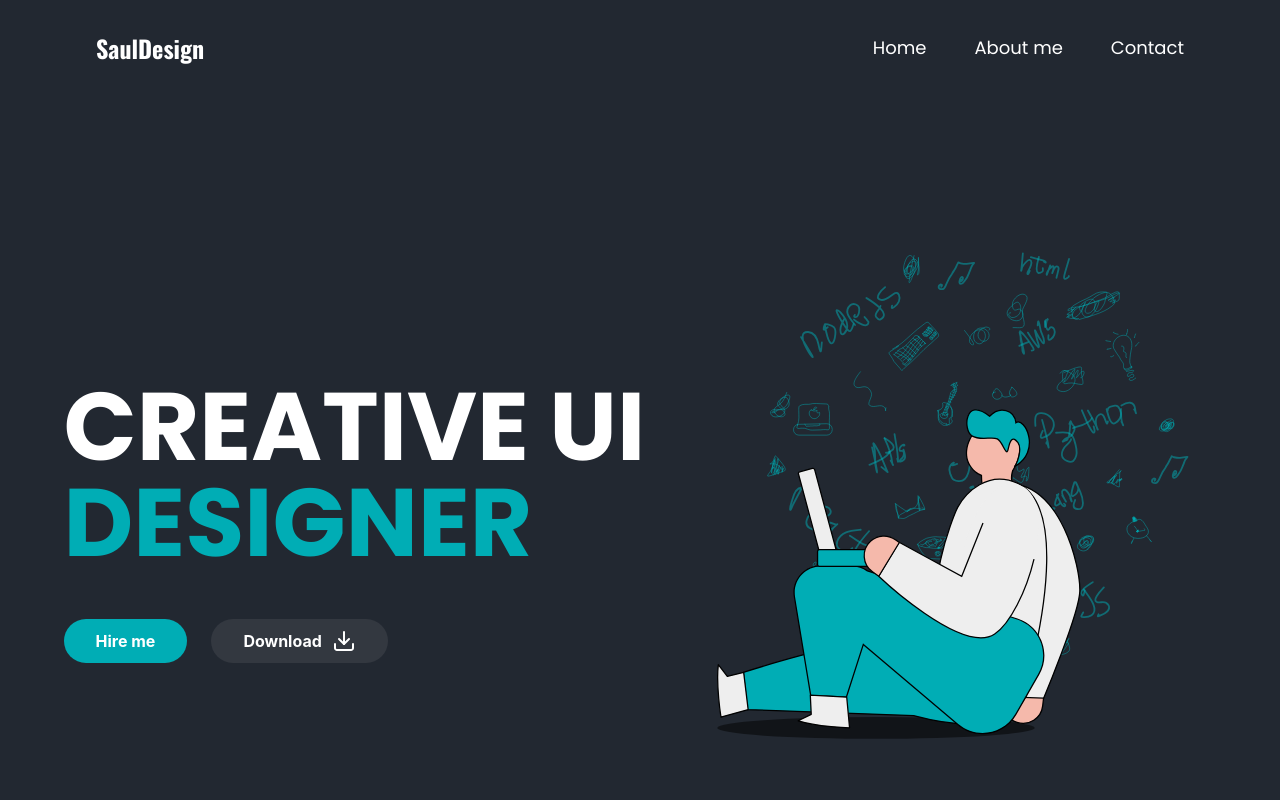
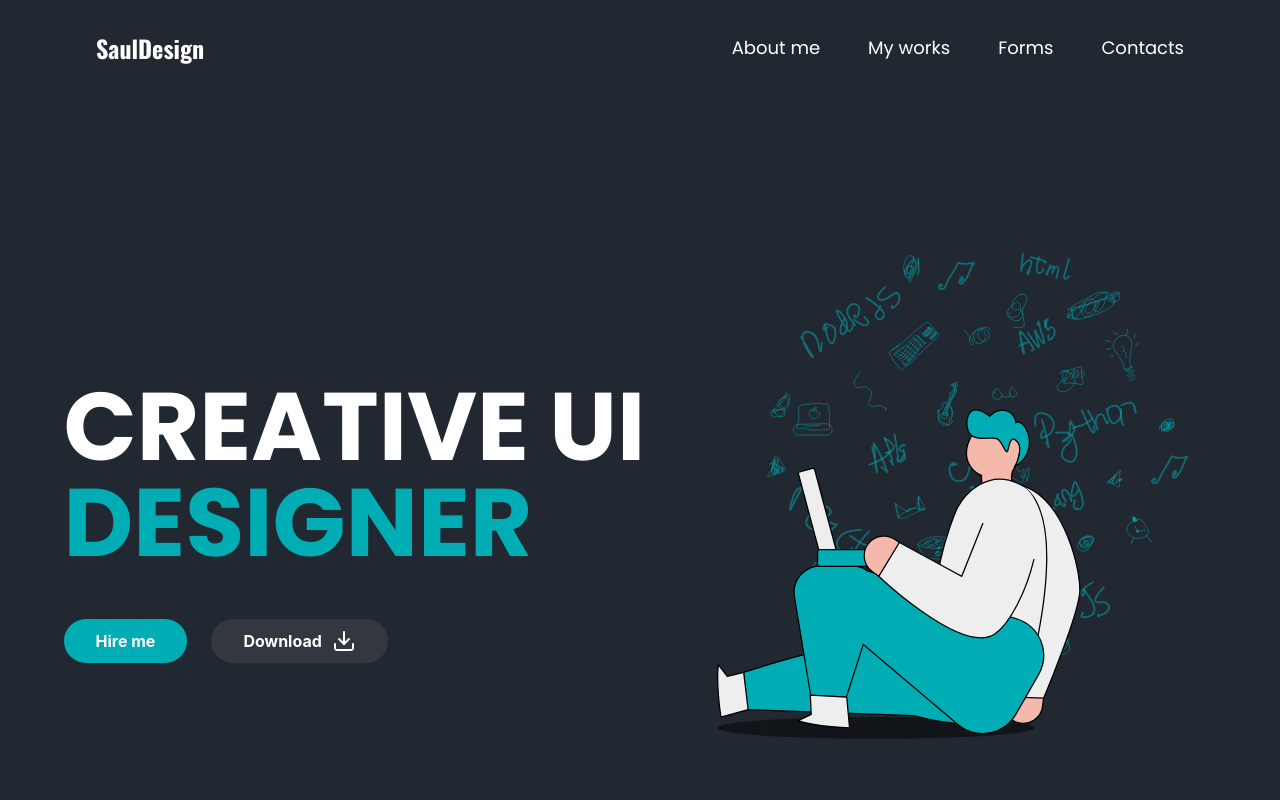
Before and after one commit to AleksBab-star/First_project_on_React, a React (Vite) app: page / in a window 1280 px wide. Shown: the top 800 px of the page. Built offline with nearby package versions, Linux system fonts and the light colour scheme.

Commit message:
Добавлены якоря и эффекты дял кнопок

```diff
--- a/src/App.tsx
+++ b/src/App.tsx
@@ -11,12 +11,13 @@ function App() {
 
   return (
     <>
+
         <Header/>
         <Hero/>
-        <About_me/>
-        <Recent_works/>
-        <Forms/>
-        <Footer/>
+        <section id = 'about'><About_me/></section>
+        <section id = 'works'><Recent_works/></section>
+        <section id = 'forms'> <Forms/></section>
+        <section id = 'footer'><Footer/></section>
     </>
   )
 }
--- a/src/components/Forms.tsx
+++ b/src/components/Forms.tsx
@@ -47,26 +47,13 @@ export default function Forms(){
                             <div className="max-md:flex max-md:justify-center">
                                 <button
                                     type="submit"
-                                    className="rounded-3xl font-bold bg-[#00ADB5] px-8 py-2.5 text-white hover:bg-[#009aa3] transition-colors flex items-center gap-2 whitespace-nowrap">
+                                    className="rounded-3xl font-bold bg-[#00ADB5] px-8 py-2.5 text-white flex items-center gap-2 whitespace-nowrap tarnsition-all duration-300 hover:scale-105 hover:brightness-110">
                                     Send Message
-                                    <svg className="max-md:hidden" width="30" height="31" viewBox="0 0 30 31" fill="none" xmlns="http://www.w3.org/2000/svg">
-                                        <g filter="url(#filter0_d_25_10046)">
-                                            <path d="M25 2L14 13" stroke="#EEEEEE" strokeWidth="2" strokeLinecap="round" strokeLinejoin="round"/>
-                                            <path d="M25 2L18 22L14 13L5 9L25 2Z" stroke="#EEEEEE" strokeWidth="2" strokeLinecap="round" strokeLinejoin="round"/>
-                                        </g>
-                                        <defs>
-                                            <filter id="filter0_d_25_10046" x="-1" y="0" width="32" height="32" filterUnits="userSpaceOnUse" colorInterpolationFilters="sRGB">
-                                                <feFlood floodOpacity="0" result="BackgroundImageFix"/>
-                                                <feColorMatrix in="SourceAlpha" type="matrix" values="0 0 0 0 0 0 0 0 0 0 0 0 0 0 0 0 0 0 127 0" result="hardAlpha"/>
-                                                <feOffset dy="4"/>
-                                                <feGaussianBlur stdDeviation="2"/>
-                                                <feComposite in2="hardAlpha" operator="out"/>
-                                                <feColorMatrix type="matrix" values="0 0 0 0 0 0 0 0 0 0 0 0 0 0 0 0 0 0 0.5 0"/>
-                                                <feBlend mode="normal" in2="BackgroundImageFix" result="effect1_dropShadow_25_10046"/>
-                                                <feBlend mode="normal" in="SourceGraphic" in2="effect1_dropShadow_25_10046" result="shape"/>
-                                            </filter>
-                                        </defs>
+                                    <svg className="max-md:hidden" width="26" height="26" viewBox="0 0 24 24" fill="none" xmlns="http://www.w3.org/2000/svg">
+                                        <path d="M22 2L11 13" stroke="white" strokeWidth="2.2" strokeLinecap="round" strokeLinejoin="round"/>
+                                        <path d="M22 2L15 22L11 13L2 9L22 2Z" stroke="white" strokeWidth="2.2" strokeLinecap="round" strokeLinejoin="round"/>
                                     </svg>
+
                                 </button>
                             </div>
                         </form>
--- a/src/components/Header.tsx
+++ b/src/components/Header.tsx
@@ -4,9 +4,10 @@ export default function Header() {
             <h1 className=" font-['Oswald'] font-bold text-2xl text-white leading-[100%] max-md:text-3xl">SaulDesign</h1>
 
             <ul className="font-['Poppins'] font-normal text-white text-[18px] leading-[100%] flex gap-12 items-center max-md:hidden ">
-                <li>Home</li>
-                <li>About me</li>
-                <li>Contact</li>
+                <a href="#about">About me</a>
+                <a href="#works">My works</a>
+                <a href="#forms">Forms</a>
+                <a href="#footer">Contacts</a>
             </ul>
         </section>
     );
--- a/src/components/Hero.tsx
+++ b/src/components/Hero.tsx
@@ -4,8 +4,8 @@ export default  function Hero(){
             <div className="flex flex-col gap-12 max-md:gap-6">
                 <h1 className="font-['Poppins'] font-bold text-[96px] max-md:text-[48px] max-w-[586px] leading-24 max-md:leading-16 text-white">CREATIVE UI <span className="text-[#00ADB5]">DESIGNER</span> </h1>
                 <div className="flex gap-6">
-                    <button className="rounded-3xl font-bold bg-[#00ADB5] px-[32px] py-2.5 text-white whitespace-nowrap">Hire me</button>
-                    <button className="flex rounded-3xl font-bold bg-[#333840] px-[32px] py-2.5 text-white gap-2.5 whitespace-nowrap i">
+                    <button className="rounded-3xl font-bold bg-[#00ADB5] px-[32px] py-2.5 text-white whitespace-nowrap tarnsition-all duration-300 hover:scale-105 hover:brightness-110">Hire me</button>
+                    <button className="flex rounded-3xl font-bold bg-[#333840] px-[32px] py-2.5 text-white gap-2.5 whitespace-nowrap tarnsition-all duration-300 hover:scale-105 hover:brightness-110">
                         Download
 
                         <svg className="" width="24" height="24" viewBox="0 0 24 24" fill="none" xmlns="http://www.w3.org/2000/svg">
```
